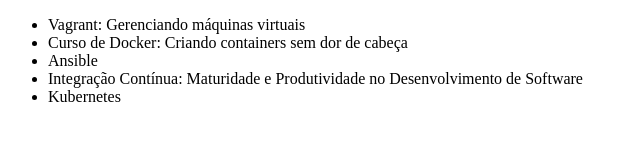
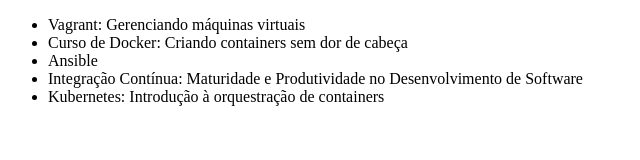
Before and after one commit to Nortrom10111011/alura-git, a plain HTML site: page index.html in a window 1280 px wide. Shown: the whole page, without its empty margins (0-640 px from the left). Drawn offline with Linux system fonts and the light colour scheme.

Commit message:
Alterando o nome do curso de Kubernetes

```diff
--- a/index.html
+++ b/index.html
@@ -10,7 +10,7 @@
         <li>Curso de Docker: Criando containers sem dor de cabeça</li>
         <li>Ansible</li>
         <li>Integração Contínua: Maturidade e Produtividade no Desenvolvimento de Software</li>
-        <li>Kubernetes</li>
+        <li>Kubernetes: Introdução à orquestração de containers</li>
     </ul>
 </body>
 </html>
```
